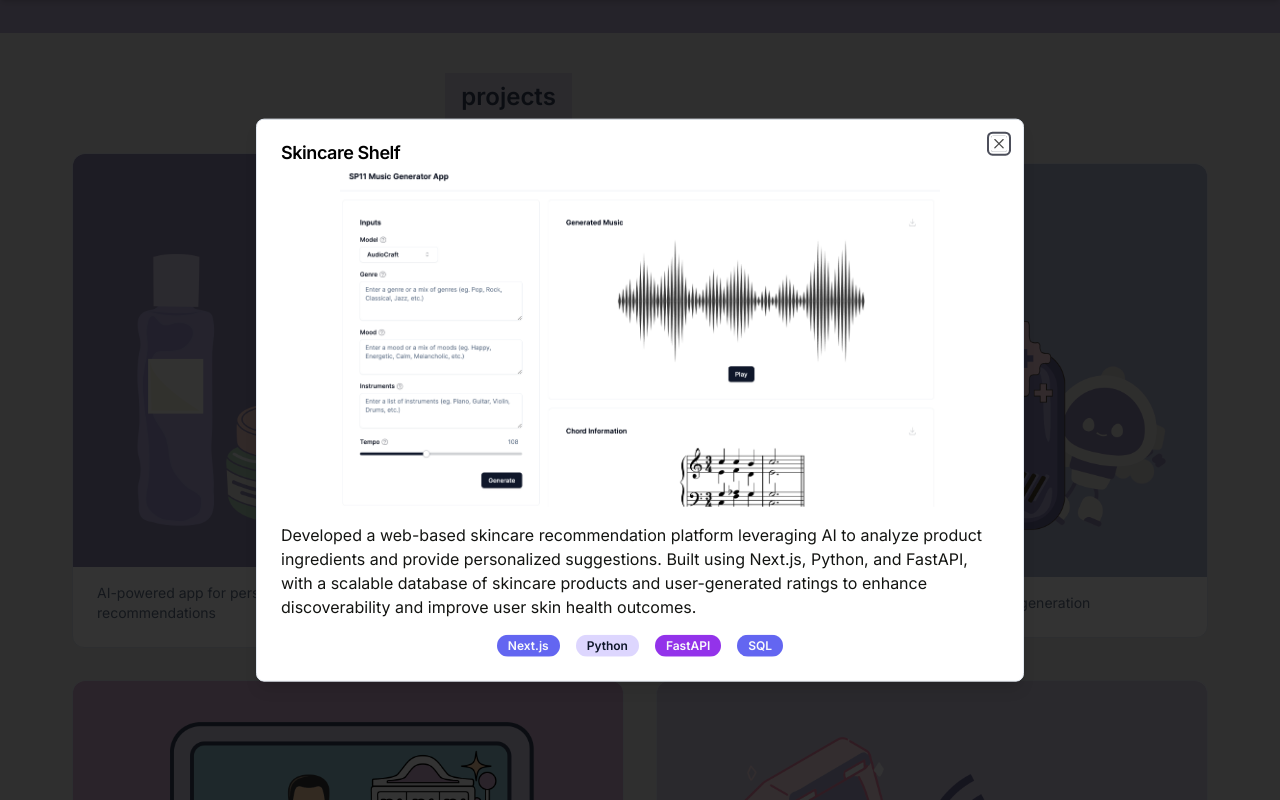
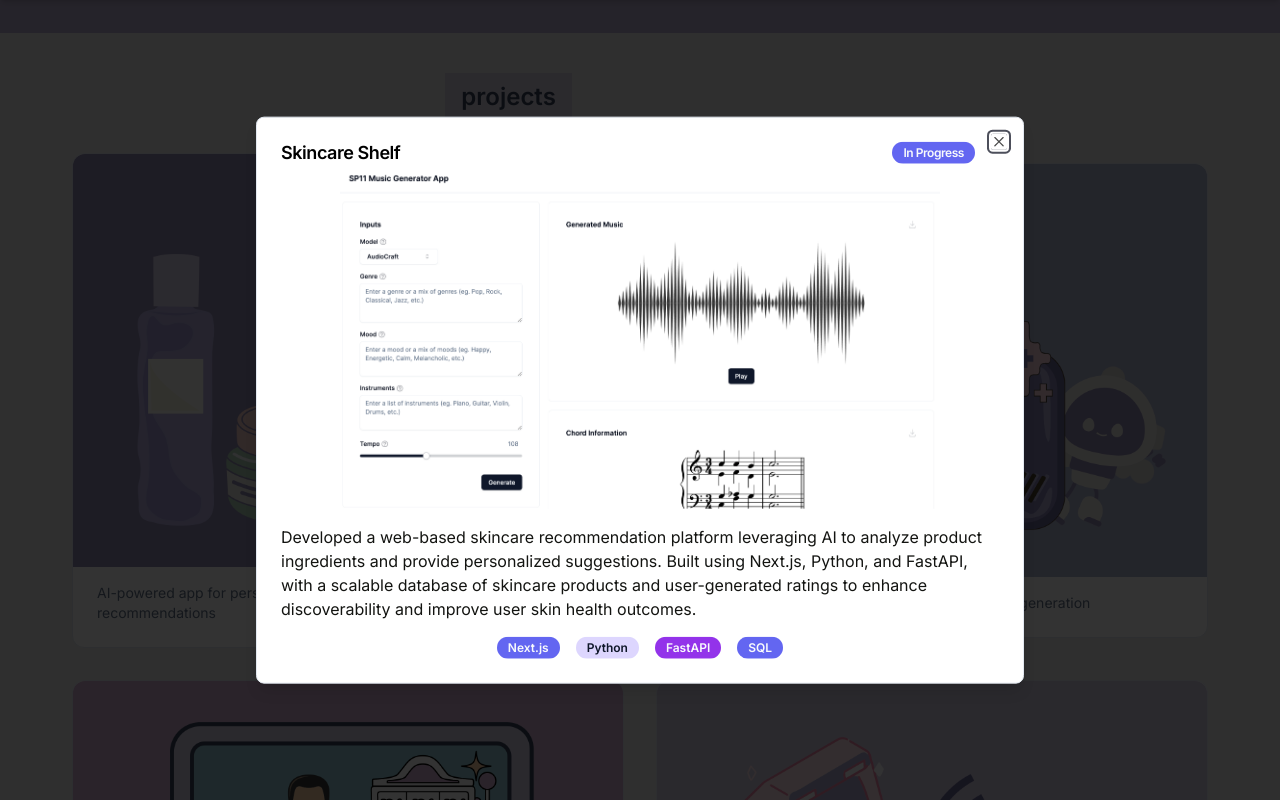
Before and after one commit to sarahrdickerson/sarahrdickerson.github.io, a Next.js app: page / in a window 1280 px wide. Both pictures are taken after a click on the element 348 px from the left and 1167 px from the top of the page. Shown: the part 767-1567 px from the top of the page. Built offline with nearby package versions, Linux system fonts and the light colour scheme.

Commit message:
add in progress

```diff
--- a/components/projects_grid.jsx
+++ b/components/projects_grid.jsx
@@ -49,9 +49,16 @@ const ProjectsGrid = () => {
           </DialogTrigger>
           <DialogContent>
             <DialogHeader>
-              <DialogTitle>{project.name}</DialogTitle>
+              <DialogTitle>
+                <div className='flex flex-row justify-between items-center'>
+                    {project.name} {project.in_progress && (
+                        <Badge variant="one" className="mr-6">In Progress</Badge>
+                    )}
+                </div>
+              </DialogTitle>
               <div className="flex flex-col space-y-4 items-center">
-                  <Link href={project.link} target="_blank">
+                  {project.image && (
+                    <Link href={project.link} target="_blank">
                     <Image
                       src={project.image}
                       width={600}
@@ -60,6 +67,7 @@ const ProjectsGrid = () => {
                       className=""
                     />
                   </Link>
+                  )}
                   <p className="text-[#131411]">{project.description}</p>
                   <div className="flex flex-row space-x-4">
                     {project.tools.map((tool, index) => (
--- a/data/projects.json
+++ b/data/projects.json
@@ -7,7 +7,8 @@
         "tools": ["Next.js", "Python", "FastAPI", "SQL"],
         "image": "/aimusicgen.png",
         "cover": "/projects/covers/skincare.png",
-        "link": "https://www.google.com"
+        "link": "https://www.google.com",
+        "in_progress": true
     },
     {
         "id": 2,
@@ -17,7 +18,8 @@
         "tools": ["Next.js", "Python", "Flask", "MongoDB", "Heroku"],
         "image": "/itinerairy.jpg",
         "cover": "/projects/covers/ai_musicgen.png",
-        "link": "https://www.google.com"
+        "link": "https://www.google.com",
+        "in_progress": false
     },
     {
         "id": 3,
@@ -25,9 +27,8 @@
         "short_description": "Unreal Engine 5 project enhancing avatar interactions using AI",
         "description": "Enhanced in-game avatar responses with Large Language Models and Generative AI in Unreal Engine 5. Integrated TTS and STT models for lifelike interactions, contributing to seamless gameplay. Improved real-time rendering with NVIDIA Omniverse, reducing latency for audio lip-sync animations.",
         "tools": ["Unreal Engine 5", "NVIDIA Omniverse", "Generative AI"],
-        "image": "/itinerairy.jpg",
         "cover": "/projects/covers/avatar.png",
-        "link": "https://www.google.com"
+        "in_progress": false
     },
     {
         "id": 4,
@@ -35,8 +36,7 @@
         "short_description": "Proof-of-concept loyalty app with NFC and mobile wallet integration",
         "description": "Developed a proof-of-concept loyalty app using Angular for NFC communication with gambling machines. Automated mobile wallet pass generation with Python scripts for seamless integration into the loyalty app, streamlining user rewards management.",
         "tools": ["Angular", "Python", "NFC"],
-        "image": "/itinerairy.jpg",
         "cover": "/projects/covers/aristocrat_app.png",
-        "link": "https://www.google.com"
+        "in_progress": false
     }
 ]
```
